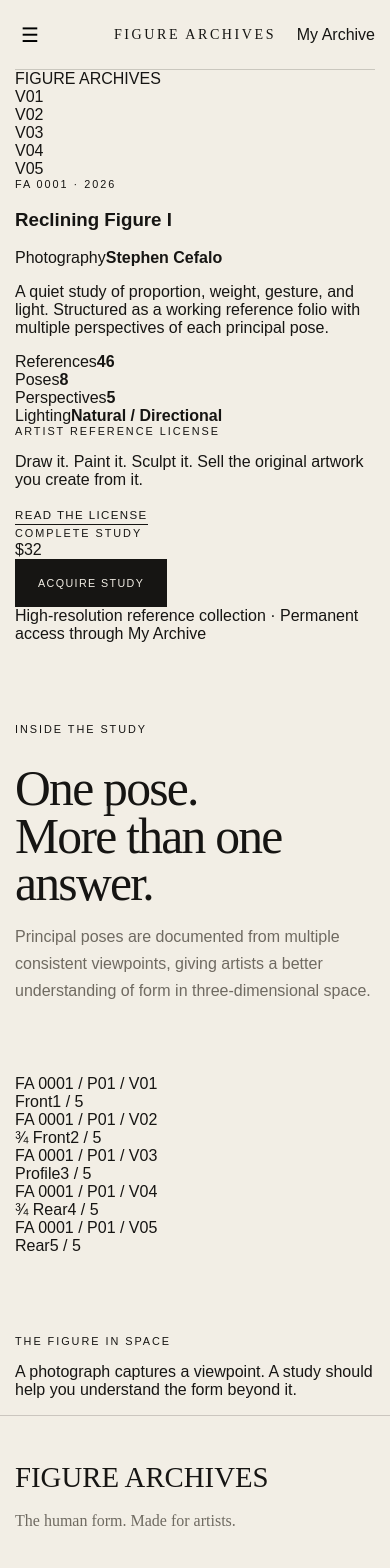
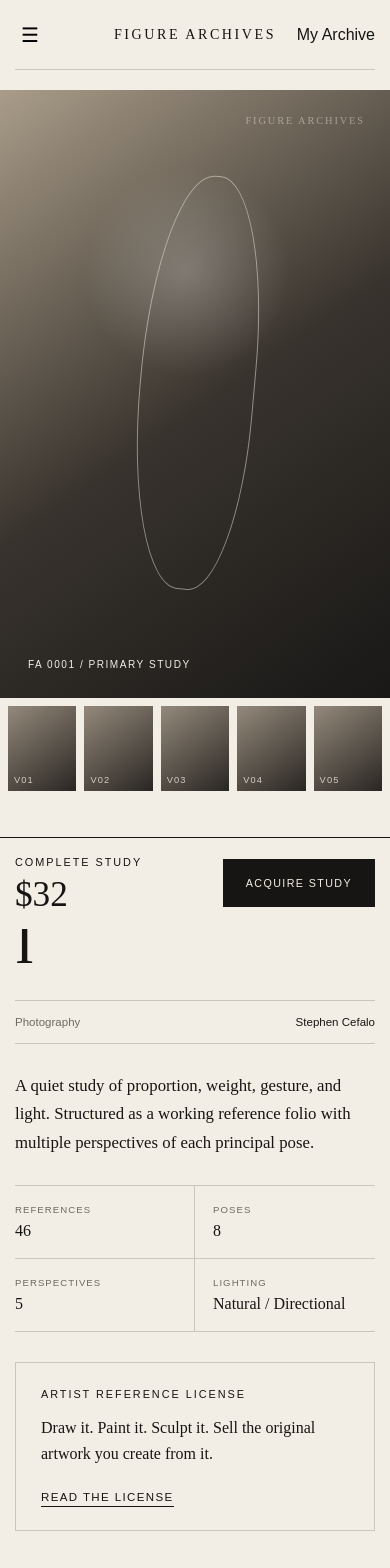
Before and after one commit to stephencefalo/figure-archives, a Next.js app: page /study/fa-0001-reclining-figure in a window 390 px wide. Shown: the top 1568 px of the page. Built offline with nearby package versions, Linux system fonts and the light colour scheme.

Commit message:
Add styles for study page and responsive design
Added styles for study page layout, images, and responsive design.

```diff
--- a/app/globals.css
+++ b/app/globals.css
@@ -820,3 +820,381 @@ img {
     font-size: 4rem;
   }
 }
+/* --------------------------------
+   INDIVIDUAL STUDY
+-------------------------------- */
+
+.study-page {
+  display: grid;
+  grid-template-columns: minmax(0, 1.6fr) minmax(340px, 0.7fr);
+  gap: 65px;
+
+  padding-top: 55px;
+  padding-bottom: 100px;
+}
+
+.study-main-image {
+  position: relative;
+
+  min-height: 75vh;
+
+  overflow: hidden;
+
+  background:
+    radial-gradient(
+      circle at 48% 30%,
+      rgba(255, 255, 255, 0.22),
+      transparent 22%
+    ),
+    linear-gradient(
+      145deg,
+      #a99c89 0%,
+      #38332d 52%,
+      #191817 100%
+    );
+}
+
+.study-main-image::before {
+  content: "";
+
+  position: absolute;
+
+  width: 29%;
+  height: 68%;
+
+  left: 36%;
+  top: 14%;
+
+  border: 1px solid rgba(242, 238, 229, 0.5);
+  border-radius: 50% 45% 43% 48%;
+
+  transform: rotate(5deg);
+}
+
+.study-watermark {
+  position: absolute;
+  right: 25px;
+  top: 25px;
+
+  color: rgba(242, 238, 229, 0.45);
+
+  font-family: var(--serif);
+  font-size: 0.65rem;
+  letter-spacing: 0.18em;
+}
+
+.study-thumbnails {
+  display: grid;
+  grid-template-columns: repeat(5, 1fr);
+  gap: 8px;
+
+  margin-top: 8px;
+}
+
+.study-thumb {
+  aspect-ratio: 4 / 5;
+
+  display: flex;
+  align-items: flex-end;
+
+  padding: 10px;
+
+  background: linear-gradient(
+    145deg,
+    #94897b,
+    #292622
+  );
+
+  color: rgba(242, 238, 229, 0.8);
+
+  font-size: 0.58rem;
+  letter-spacing: 0.12em;
+}
+
+.study-info {
+  position: sticky;
+  top: 120px;
+
+  align-self: start;
+}
+
+.study-info h1 {
+  margin: 18px 0 30px;
+
+  font-family: var(--serif);
+  font-size: clamp(3rem, 4.5vw, 5.5rem);
+  font-weight: 400;
+  line-height: 0.9;
+  letter-spacing: -0.045em;
+}
+
+.study-byline {
+  display: flex;
+  justify-content: space-between;
+
+  padding: 15px 0;
+
+  border-top: 1px solid var(--line);
+  border-bottom: 1px solid var(--line);
+
+  font-size: 0.72rem;
+}
+
+.study-byline span {
+  color: var(--muted);
+}
+
+.study-byline strong {
+  font-weight: 400;
+}
+
+.study-description {
+  margin: 28px 0;
+
+  font-family: var(--serif);
+  font-size: 1.05rem;
+  line-height: 1.7;
+}
+
+.study-specs {
+  display: grid;
+  grid-template-columns: 1fr 1fr;
+
+  border-top: 1px solid var(--line);
+}
+
+.study-specs div {
+  padding: 18px 0;
+
+  border-bottom: 1px solid var(--line);
+}
+
+.study-specs div:nth-child(odd) {
+  padding-right: 18px;
+  border-right: 1px solid var(--line);
+}
+
+.study-specs div:nth-child(even) {
+  padding-left: 18px;
+}
+
+.study-specs span,
+.study-specs strong {
+  display: block;
+}
+
+.study-specs span {
+  margin-bottom: 7px;
+
+  color: var(--muted);
+
+  font-size: 0.6rem;
+  letter-spacing: 0.11em;
+  text-transform: uppercase;
+}
+
+.study-specs strong {
+  font-family: var(--serif);
+  font-size: 1rem;
+  font-weight: 400;
+}
+
+.study-license {
+  margin: 30px 0;
+
+  padding: 25px;
+
+  border: 1px solid var(--line);
+}
+
+.study-license p {
+  margin: 15px 0 20px;
+
+  font-family: var(--serif);
+  line-height: 1.6;
+}
+
+.acquire {
+  display: flex;
+  justify-content: space-between;
+  align-items: center;
+
+  gap: 25px;
+
+  padding-top: 25px;
+
+  border-top: 1px solid var(--ink);
+}
+
+.price {
+  margin-top: 5px;
+
+  font-family: var(--serif);
+  font-size: 2.2rem;
+}
+
+.acquire-note {
+  margin-top: 14px;
+
+  color: var(--muted);
+
+  font-size: 0.63rem;
+  line-height: 1.5;
+}
+
+/* --------------------------------
+   ANGLE SEQUENCE
+-------------------------------- */
+
+.angle-sequence {
+  display: grid;
+  grid-template-columns: repeat(5, 1fr);
+
+  gap: 8px;
+}
+
+.angle-image {
+  aspect-ratio: 3 / 5;
+
+  display: flex;
+  align-items: flex-end;
+
+  padding: 12px;
+
+  background:
+    linear-gradient(
+      150deg,
+      #a89d8e,
+      #27241f
+    );
+
+  color: rgba(242, 238, 229, 0.7);
+
+  font-size: 0.52rem;
+  letter-spacing: 0.1em;
+}
+
+.angle-label {
+  display: flex;
+  justify-content: space-between;
+
+  padding-top: 9px;
+
+  color: var(--muted);
+
+  font-size: 0.59rem;
+  letter-spacing: 0.08em;
+  text-transform: uppercase;
+}
+
+/* --------------------------------
+   STUDY PHILOSOPHY
+-------------------------------- */
+
+.study-philosophy {
+  padding: 120px 0;
+
+  background: var(--ink);
+  color: var(--ivory);
+}
+
+.study-philosophy p {
+  max-width: 1100px;
+
+  margin: 25px 0 0;
+
+  font-family: var(--serif);
+  font-size: clamp(3rem, 6vw, 6.5rem);
+  line-height: 0.96;
+  letter-spacing: -0.04em;
+}
+
+/* --------------------------------
+   STUDY MOBILE
+-------------------------------- */
+
+@media (max-width: 900px) {
+
+  .study-page {
+    grid-template-columns: 1fr;
+
+    gap: 45px;
+
+    padding-top: 20px;
+  }
+
+  .study-main-image {
+    min-height: 68svh;
+  }
+
+  .study-info {
+    position: static;
+  }
+
+  .angle-sequence {
+    overflow-x: auto;
+
+    grid-template-columns:
+      repeat(5, minmax(180px, 1fr));
+
+    scrollbar-width: none;
+  }
+
+  .angle-sequence::-webkit-scrollbar {
+    display: none;
+  }
+}
+
+@media (max-width: 560px) {
+
+  .study-page {
+    width: 100%;
+
+    padding-bottom: 70px;
+  }
+
+  .study-info {
+    padding-left: 15px;
+    padding-right: 15px;
+  }
+
+  .study-main-image {
+    min-height: 72svh;
+  }
+
+  .study-thumbnails {
+    padding: 0 8px;
+  }
+
+  .study-thumb {
+    padding: 6px;
+  }
+
+  .study-info h1 {
+    font-size: 3.6rem;
+  }
+
+  .acquire {
+    position: sticky;
+    bottom: 0;
+
+    z-index: 10;
+
+    margin-left: -15px;
+    margin-right: -15px;
+
+    padding: 14px 15px;
+
+    background: var(--ivory);
+
+    border-top: 1px solid var(--ink);
+  }
+
+  .acquire-note {
+    padding: 0 15px;
+  }
+
+  .study-philosophy {
+    padding: 85px 0;
+  }
+}
```
